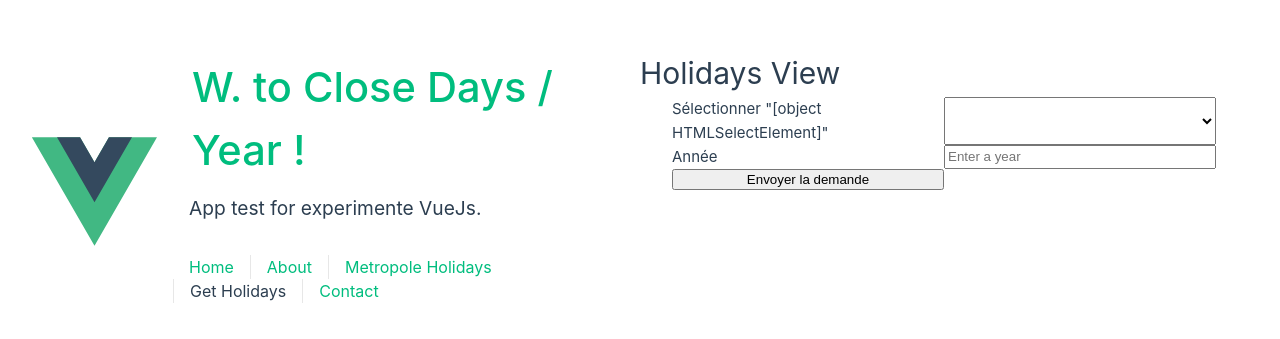
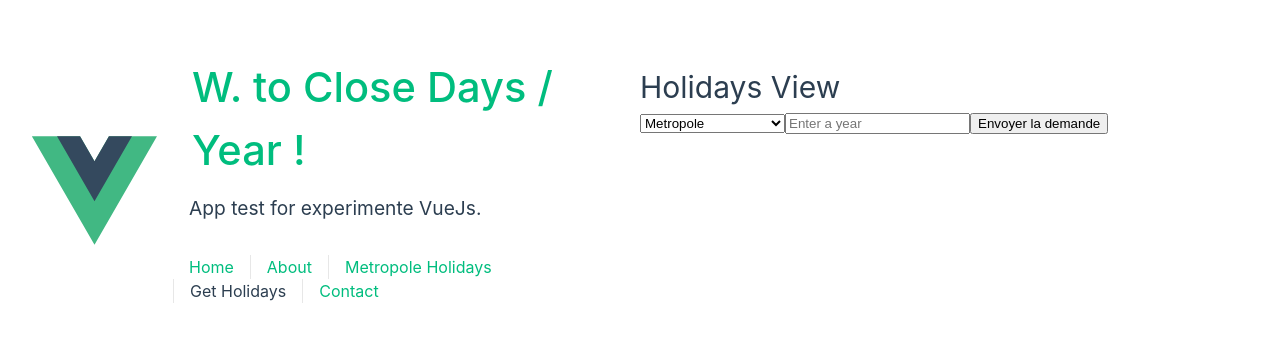
Before and after one commit to PierreCrealy/CloseDaysYear, a Vue app: page /holidaysView in a window 1280 px wide. Shown: the part 209-548 px from the top of the page. Built offline with nearby package versions, Linux system fonts and the light colour scheme.

Commit message:
http request with params

```diff
--- a/src/views/ContactView.vue
+++ b/src/views/ContactView.vue
@@ -11,24 +11,22 @@ const annee = ref('')
     <h1>Contact View</h1>
 
 
-    <div class="form">
-
-      <select name="zone" ref="zone">
+    <form id="app" @submit="checkForm" method="post" action="#">
+      <p>Sélectionner {{zone}}</p>
+      <select v-model="zone" name="zone">
         <option disabled value="">Choisissez une zone</option>
         <option value="metropole">Metropole</option>
         <option value="saint-martin">Saint-martin</option>
         <option value="guadeloupe">Guadeloupe</option>
       </select>
 
-      <input type="number" name="annee" ref="annee" placeholder="Enter a year" />
+      <p>Année {{annee}}</p>
+      <input v-model.number="annee" type="number" name="annee"  placeholder="Enter a year" />
 
-      <!--
-      <p>Année {{annee}}</p>
-      <input v-model.number="annee" type="number" name="annee" ref="annee" placeholder="Enter a year" />
-      -->
 
-      <button @click="checkForm()">Envoyer la demande</button>
-    </div>
+      <button type="submit">Envoyer la demande</button>
+    </form>
+
 
     <div class="show-data-scroll">
 
--- a/src/views/GetHolidaysView.vue
+++ b/src/views/GetHolidaysView.vue
@@ -11,22 +11,19 @@ const annee = ref('')
     <h1>Holidays View</h1>
 
 
-    <form id="app" @submit="checkForm" method="post" action="#">
-      <p>Sélectionner {{zone}}</p>
-      <select v-model="zone" name="zone" ref="zone">
+    <div class="form">
+
+      <select name="zone" ref="zone">
         <option disabled value="">Choisissez une zone</option>
         <option value="metropole">Metropole</option>
         <option value="saint-martin">Saint-martin</option>
         <option value="guadeloupe">Guadeloupe</option>
       </select>
 
-      <p>Année {{annee}}</p>
-      <input v-model.number="annee" type="number" name="annee"  placeholder="Enter a year" />
+      <input type="number" name="annee" ref="annee" placeholder="Enter a year" />
 
-
-      <button type="submit">Envoyer la demande</button>
-    </form>
-
+      <button @click="checkForm()">Envoyer la demande</button>
+    </div>
 
     <div class="show-data-scroll">
 
@@ -67,15 +64,15 @@ export default{
       console.log(annee);
       console.log(zone);
 
-      let url =  'https://calendrier.api.gouv.fr/jours-feries/';
+      let url =  ``;
       console.log(url);
 
       if(zone && annee){
-        url += zone+'/'+annee+'.json';
+        url =  `https://calendrier.api.gouv.fr/jours-feries/${zone}/${annee}.json`;
       }
 
       if(zone && !annee){
-        url += zone+'.json';
+        url =  `https://calendrier.api.gouv.fr/jours-feries/${zone}.json`;
       }
 
       this.days = axios.get(url).then(response => {this.days = response.data})
```
Lines whose indentation alone changed are shown as unchanged.
